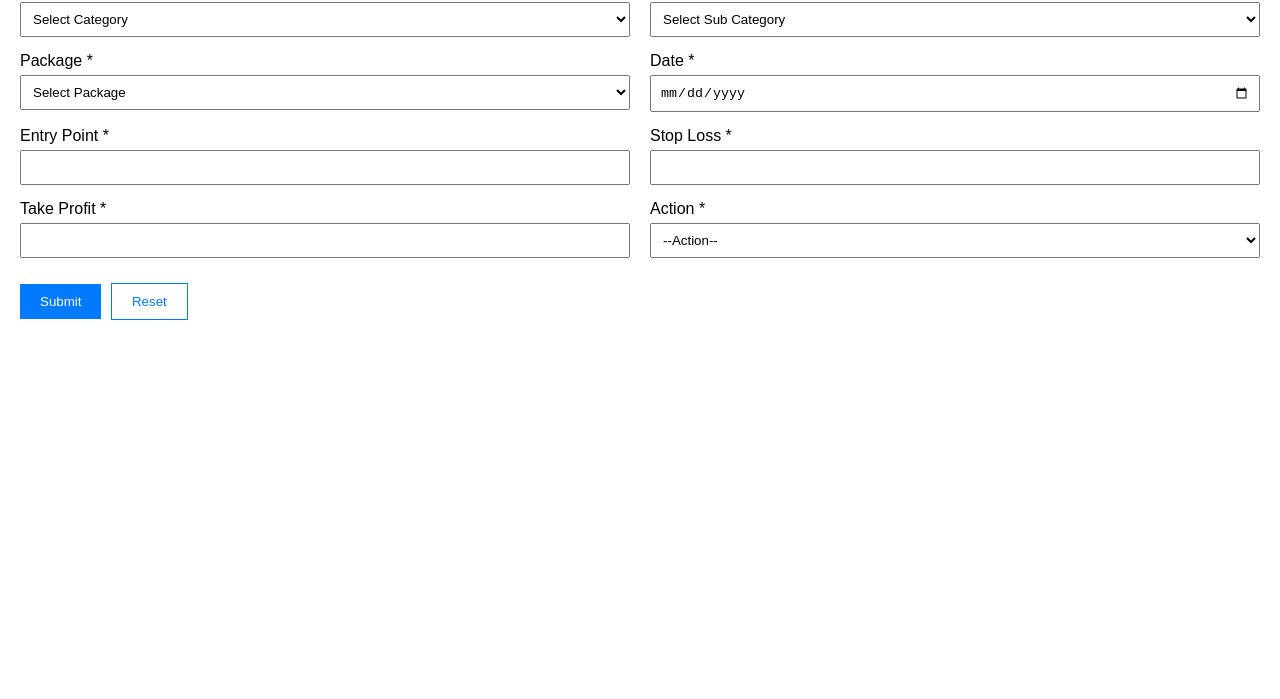
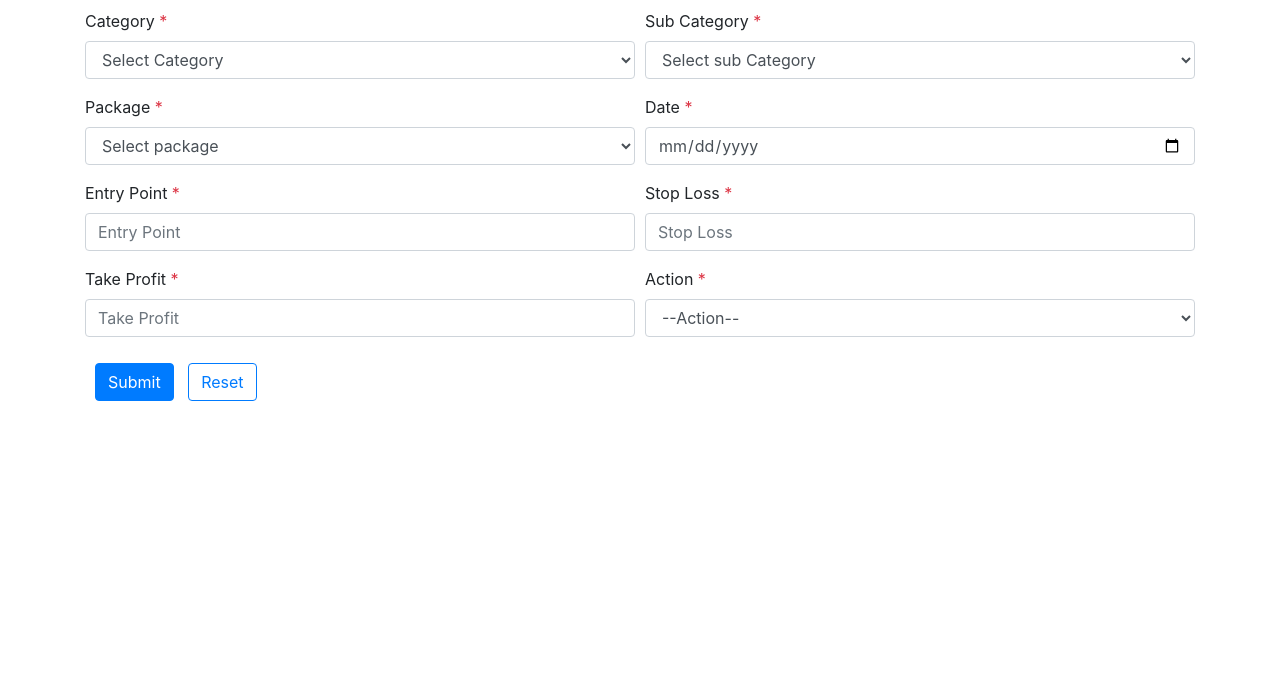
Before and after one commit to tatinenirajesh/signal-staging, a plain HTML site: page index.html in a window 1280 px wide. Shown: the part 101-800 px from the top of the page. Drawn offline with nearby package versions, Linux system fonts and the light colour scheme.

Commit message:
Update index.html

```diff
--- a/index.html
+++ b/index.html
@@ -1,28 +1,22 @@
 <!DOCTYPE html>
 <html lang="en">
 <head>
-  <meta charset="UTF-8" />
-  <meta name="viewport" content="width=device-width, initial-scale=1.0" />
-  <title>Signal Staging Form</title>
-  <style>
-    body { font-family: Arial, sans-serif; margin: 20px; }
-    .form-row { display: flex; gap: 20px; margin-bottom: 15px; }
-    .form-group { flex: 1; }
-    label { display: block; margin-bottom: 5px; }
-    input, select { width: 100%; padding: 8px; box-sizing: border-box; }
-    .btn { padding: 10px 20px; margin: 10px 5px 0 0; }
-    .btn-primary { background-color: #007bff; color: white; border: none; cursor: pointer; }
-    .btn-outline-primary { background-color: transparent; color: #007bff; border: 1px solid #007bff; cursor: pointer; }
-  </style>
+    <meta charset="UTF-8">
+    <title>Signal Posting Form (Test)</title>
+    <meta name="viewport" content="width=device-width, initial-scale=1">
+    <link
+        rel="stylesheet"
+        href="https://stackpath.bootstrapcdn.com/bootstrap/4.5.2/css/bootstrap.min.css"
+    >
 </head>
 <body>
-  <h1>Trading Signal Staging Form</h1>
-  <form class="form-horizontal" method="post" action="/submit">
-    <input type="hidden" name="ci_csrf_token" value="">
+    <div class="container mt-5">
+        <h2 class="mb-4">Signal Posting Form (Testing Page)</h2>
+        <form class="form-horizontal" method="post" action="#">
             <div class="form-row">
-      <div class="form-group">
+                <div class="form-group col-md-6">
                     <label for="category">Category <span class="text-danger">*</span></label>
-        <select id="category" name="category">
+                    <select id="category" class="form-control" name="category" required>
                         <option value="">Select Category</option>
                         <option value="1">Forex</option>
                         <option value="2">Crypto</option>
@@ -31,53 +25,86 @@
                         <option value="5">Stocks</option>
                     </select>
                 </div>
-      <div class="form-group">
+                <div class="form-group col-md-6">
                     <label for="sub_category">Sub Category <span class="text-danger">*</span></label>
-        <select id="sub_category" name="sub_category">
-          <option value="">Select Sub Category</option>
+                    <select name="sub_category" id="sub_category" class="form-control" required>
+                        <option value="">Select sub Category</option>
                     </select>
                 </div>
             </div>
+
             <div class="form-row">
-      <div class="form-group">
+                <div class="form-group col-md-6">
                     <label for="package">Package <span class="text-danger">*</span></label>
-        <select id="package" name="package">
-          <option value="">Select Package</option>
+                    <select id="package" class="form-control" name="package" required>
+                        <option value="">Select package</option>
                         <option value="1">Premium</option>
                         <option value="2">Free</option>
                     </select>
                 </div>
-      <div class="form-group">
+                <div class="form-group col-md-6">
                     <label for="date">Date <span class="text-danger">*</span></label>
-        <input type="date" id="date" name="date" required />
+                    <input type="date" name="date" class="form-control" id="date" placeholder="Date" required>
                 </div>
             </div>
+
             <div class="form-row">
-      <div class="form-group">
+                <div class="form-group col-md-6">
                     <label for="entry_point">Entry Point <span class="text-danger">*</span></label>
-        <input type="text" id="entry_point" name="entry_point" required />
+                    <input type="text" name="entry_point" class="form-control" id="entry_point" placeholder="Entry Point" required>
                 </div>
-      <div class="form-group">
+                <div class="form-group col-md-6">
                     <label for="stop_loss">Stop Loss <span class="text-danger">*</span></label>
-        <input type="text" id="stop_loss" name="stop_loss" required />
+                    <input type="text" name="stop_loss" class="form-control" id="stop_loss" placeholder="Stop Loss" required>
                 </div>
             </div>
+
             <div class="form-row">
-      <div class="form-group">
+                <div class="form-group col-md-6">
                     <label for="take_profit">Take Profit <span class="text-danger">*</span></label>
-        <input type="text" id="take_profit" name="take_profit" required />
+                    <input type="text" name="take_profit" class="form-control" id="take_profit" placeholder="Take Profit" required>
                 </div>
-      <div class="form-group">
+                <div class="form-group col-md-6">
                     <label for="action">Action <span class="text-danger">*</span></label>
-        <select id="action" name="action" required>
+                    <select name="action" id="action" class="form-control" required>
                         <option value="">--Action--</option>
                         <option value="BUY">BUY</option>
                         <option value="SELL">SELL</option>
                     </select>
                 </div>
             </div>
-    <button type="submit" class="btn btn-primary">Submit</button>
+
+            <button type="submit" class="btn btn-primary" style="margin: 10px;">Submit</button>
             <button type="reset" class="btn btn-outline-primary">Reset</button>
         </form>
+    </div>
+
+    <script>
+    // Dummy subcategories based on selected category
+    const subCategories = {
+        "1": ["EUR/USD", "USD/JPY", "GBP/USD"],
+        "2": ["Bitcoin", "Ethereum", "Ripple"],
+        "3": ["NASDAQ", "S&P 500", "DOW JONES"],
+        "4": ["Gold", "Silver", "Crude Oil"],
+        "5": ["Apple", "Tesla", "Amazon"]
+    };
+
+    document.getElementById("category").addEventListener("change", function () {
+        const categoryId = this.value;
+        const subCatSelect = document.getElementById("sub_category");
+
+        // Reset subcategory options
+        subCatSelect.innerHTML = '<option value="">Select sub Category</option>';
+
+        if (subCategories[categoryId]) {
+            subCategories[categoryId].forEach((sub, index) => {
+                const opt = document.createElement("option");
+                opt.value = sub; // or index+1 if backend needs ID
+                opt.textContent = sub;
+                subCatSelect.appendChild(opt);
+            });
+        }
+    });
+    </script>
 </body>
 </html>
```
Lines whose indentation alone changed are shown as unchanged.
